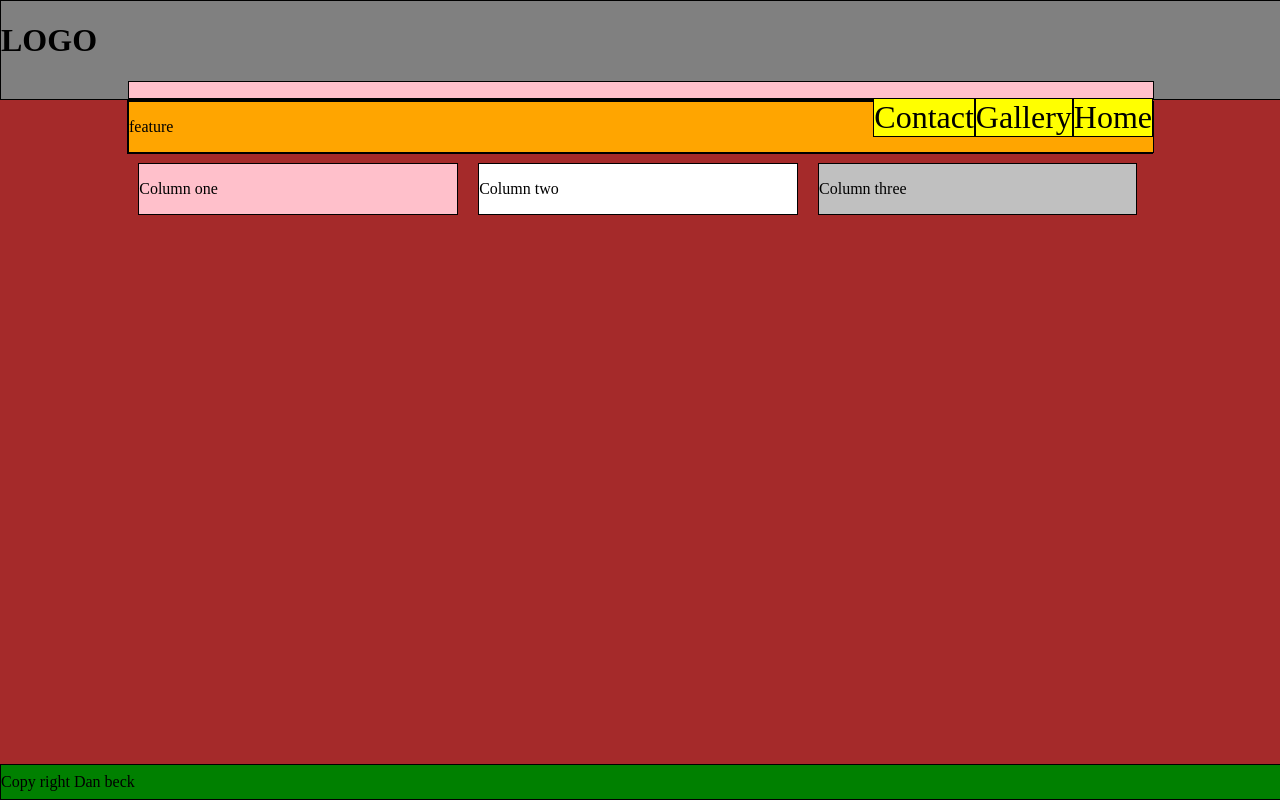
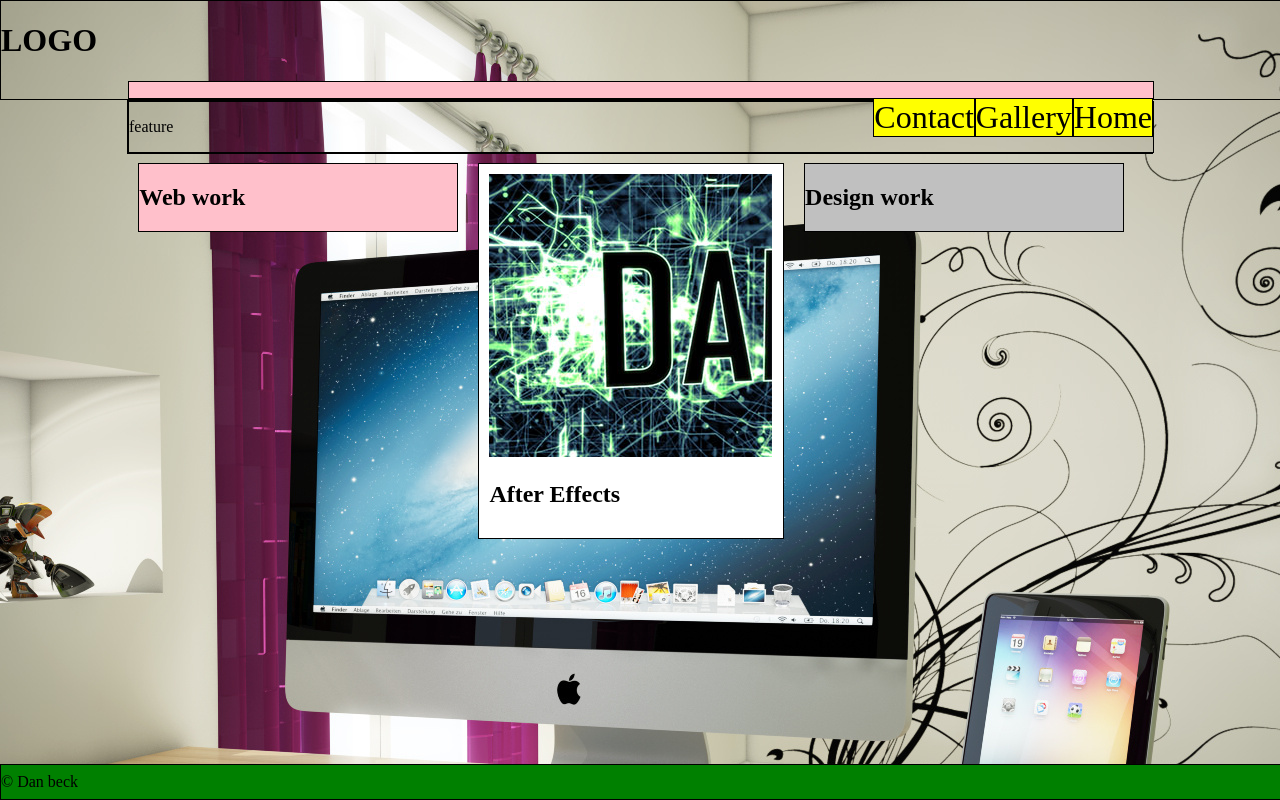
Before and after one commit to Dbeck1990/Portfolio, a plain HTML site: page Index.html in a window 1280 px wide. Drawn offline with Linux system fonts and the light colour scheme; files whose address does not match are found by name.

Commit message:
changes to background,starting to use images

```diff
--- a/Index.html
+++ b/Index.html
@@ -28,20 +28,22 @@
          </div>
 
              <div id="article1">
-                <p>Column one</p>
+                <h2>Web work</h2>
              </div>
 
              <div id="article2">
-                <p>Column two</p>
+
+                 <img src="Images/Youtube.jpg"/>
+                 <h2>After Effects</h2>
              </div>
 
              <div id="article3">
-                <p>Column three</p>
+                <h2>Design work</h2>
              </div>
 </div>
 
 <footer>
- Copy right Dan beck
+&copy; Dan beck
 </footer>
 
 
--- a/stylesheet.css
+++ b/stylesheet.css
@@ -1,13 +1,17 @@
 body{
-   background-color: brown;
-    margin:0 auto;
-    padding:0;
+    background-image: url('C:/Users/Daniel/Documents/Website_new/Images/apple_design_1920_1200.jpg');
+   background-position: center top;
+   width:100%;
+   height:60%;
+   padding:0;
+    margin:0;
 }
 header{
-  background-color: grey;
+
   width:100%;
   margin:0 auto;
    border:1px black solid;
+
 
 }
 nav{
@@ -29,7 +33,14 @@ li{
      border:1px black solid;
 
 }
+img.align-center{
+    display:block;
+    margin:1%;
+    width:auto;
+    height:auto;
+    float:left;
 
+}
 #content{
   background-color: blue;
   width:80%;
@@ -38,11 +49,13 @@ li{
      border:1px black solid;
 }
 #feature{
-  background-color: orange;
+    background-image: url('C:/Users/Daniel/Documents/Website_new/Images/apple_design_1920_1200.jpg');
+   background-position: center top;
   width:100%;
   height:80%;
   margin:0 auto;
      border:1px black solid;
+
 }
 #article1{
    background-color: pink;
@@ -54,11 +67,12 @@ li{
 }
 #article2{
    background-color: white;
-    width:31%;
+    width:auto;
     height:70%;
     float:left;
     margin:1%;
     border:1px black solid;
+    padding:1%;
 }
 #article3{
    background-color: silver;
```
Also changed, not shown: Images/Youtube.jpg (added), Images/apple_design_1920_1200.jpg (added), 1 other file.
